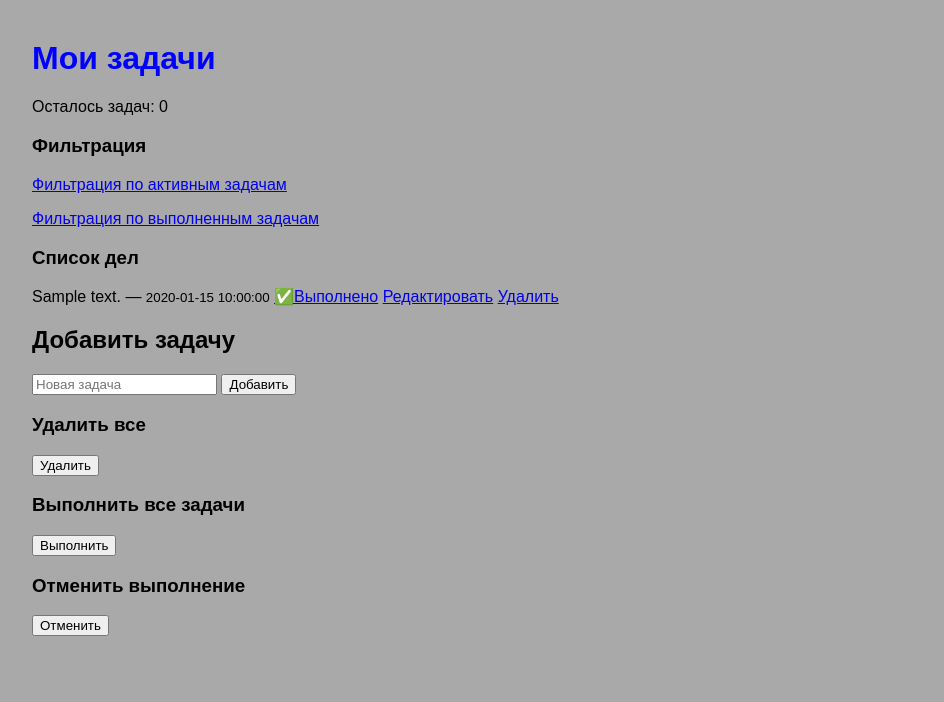
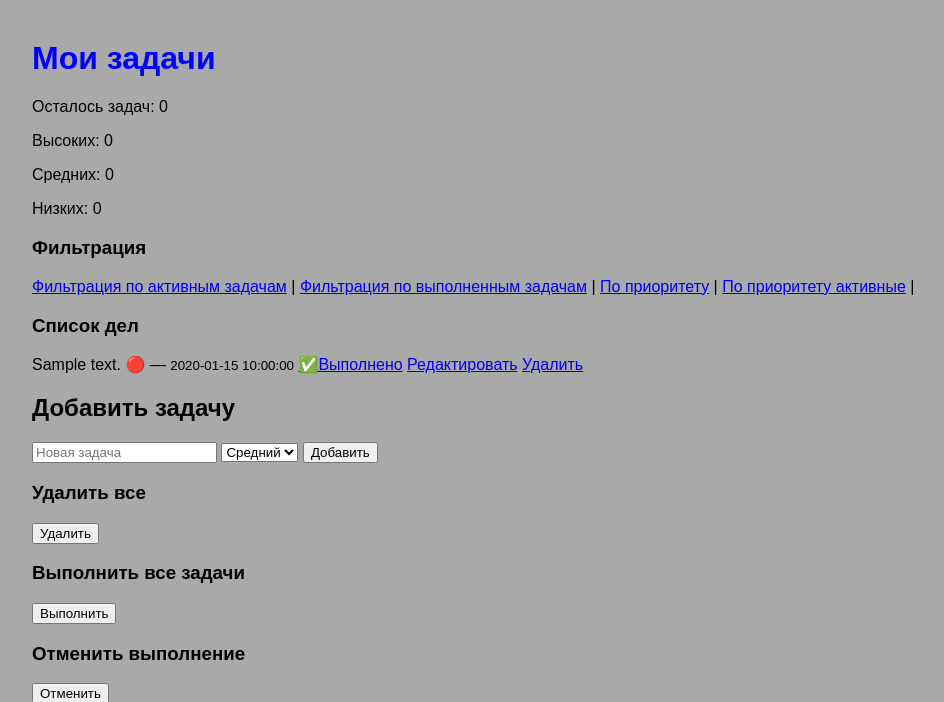
Before and after one commit to Shadowewe/Flask-, a Flask app: template todo_app/templates/index.html in a window 1280 px wide. Shown: the top 702 px of the page, without its empty margins (8-952 px from the left). Run offline with Flask 3, Linux system fonts and the light colour scheme; the template is opened without the code that fills it: most values are stand-ins (such as "Sample title", 1, 10 or a date in 2020).

Commit message:
Практическая 6, кроме индивидуального задания 3

```diff
--- a/todo_app/app.py
+++ b/todo_app/app.py
@@ -25,12 +25,19 @@ def index():
 
 @app.route('/add', methods=['POST'])
 def add_task():
-    new_task = request.form['task']
-    if new_task:
-          today = datetime.date.today().strftime('%Y-%m-%d')
-          tasks.append({'text': new_task, 'date': today, 'done': False})
-          save_tasks(tasks)
-    return redirect('/')
+   new_task = request.form.get('task')
+   priority = request.form.get('priority', 'средний')
+
+   if new_task:
+        today = datetime.date.today().strftime('%Y-%m-%d')
+        tasks.append({
+            'text': new_task,
+            'date': today,
+            'done': False,
+            'priority': priority
+        })
+        save_tasks(tasks)
+        return redirect('/')
 
 @app.route('/delete/<int:task_id>')
 def delete_task(task_id):
@@ -51,23 +58,26 @@ def edit_task(task_id):
     if task_id < 0 or task_id >= len(tasks):
         return "Задача не найдена", 404
 
+    task = tasks[task_id]
+
     if request.method == 'POST':
-        old_text = tasks[task_id]['text']
         new_text = request.form.get('task', '').strip()
+        new_priority = request.form.get('priority', 'средний')
+        old_text = task['text']
+        old_priority = task.get('priority', 'средний')
 
         if new_text == '':
-            return render_template('edit.html', task=['task.text'], message="Текст не может быть пустым!")
+            return render_template('edit.html', task=task, message='Текст не может быть пустым!')
 
-        if new_text == old_text:
-            return render_template('edit.html', task=['task.text'], message="Ничего не изменено")
+        if new_text == old_text and new_priority == old_priority:
+            return render_template('edit.html', task=task, message='Ничего не изменено')
 
-        if new_text:
-            tasks[task_id]['text'] = new_text
-            save_tasks(tasks)
+        task['text'] = new_text
+        task['priority'] = new_priority
+        save_tasks(tasks)
         return redirect('/')
-
     else:
-        return render_template('edit.html', task=tasks[task_id])
+        return render_template('edit.html', task=task)
 
 @app.route('/toggle/<int:task_id>')
 def toggle_task(task_id):
@@ -100,7 +110,30 @@ def undo_all():
     save_tasks(tasks)
     return redirect('/')
 
-#Доделать
+@app.route('/by_priority')
+def by_priority():
+    priority_order = {'высокий': 3, 'средний': 2, 'низкий': 1}
+
+    sorted_tasks = sorted(
+        tasks,
+        key = lambda task: priority_order.get(task.get('priority', 'средний')),
+        reverse = True
+    )
+
+    return render_template('index.html', tasks = sorted_tasks)
+
+@app.route('/by_priority_active')
+def by_priority_active():
+    priority_order = {'высокий': 3, 'средний': 2, 'низкий': 1}
+
+    sorted_tasks = sorted(
+        tasks,
+        key = lambda task: priority_order.get(task.get('priority', 'средний')),
+        reverse = True
+    )
+
+    filtered = [t for t in sorted_tasks if not t['done']]
+    return render_template('index.html', tasks=filtered)
 
 if __name__ == '__main__':
     app.run(debug=True)
--- a/todo_app/templates/index.html
+++ b/todo_app/templates/index.html
@@ -8,19 +8,49 @@
         ul { list-style: none; padding: 0; }
         li { margin: 10px 0; }
         h1 { color: blue; }
+        .high {color: red; }
+        .medium {color: yellow; }
+        .low {color: greenyellow; }
     </style>
 </head>
 <body>
     <h1>Мои задачи</h1>
     <p>Осталось задач: {{ tasks|selectattr('done', 'equalto', False)|list|length }}</p>
+    <p>Высоких: {{ tasks|selectattr('priority', 'equalto', 'высокий')|list|length }}</p>
+    <p>Средних: {{ tasks|selectattr('priority', 'equalto', 'средний')|list|length }}</p>
+    <p>Низких: {{ tasks|selectattr('priority', 'equalto', 'низкий')|list|length }}</p>
 
     <h3>Фильтрация</h3>
-    <a href="/active">Фильтрация по активным задачам</a> <p></p>
-    <a href="/completed">Фильтрация по выполненным задачам</a>
+    <p>
+        <a href="/active">Фильтрация по активным задачам</a> |
+        <a href="/completed">Фильтрация по выполненным задачам</a> |
+        <a href="/by_priority">По приоритету</a> |
+        <a href="/by_priority_active">По приоритету активные</a> |
+    </p>
 
     <h3>Список дел</h3>
 
     <ul>
+        <li class="
+            {% if task.priority == 'высокий' %}
+
+            {% elif task.priority == 'средний' %}medium
+
+            {% elif task.priority == 'низкий' %}low
+
+            {% endif %}
+
+        "></li>
+    </ul>
+
+    <ul>
+        <li class="
+            {% if task.priority == 'высокий' %}high
+            {% elif task.priority == 'средний' %}medium
+            {% elif task.priority == 'низкий' %}low
+            {% endif %}
+        ">
+
     {% for task in tasks %}
         <li>
             {% if task.done %}
@@ -28,6 +58,15 @@
             {% else %}
                 {{ task.text }}
             {% endif %}
+
+            {% if task.priority == 'высокий' %}
+                🔴
+            {% elif task.priority == 'средний' %}
+                🔴
+            {% else %}
+                🔴
+            {% endif %}
+
             — <small>{{ task.date }}</small>
             <a href="/toggle/{{ loop.index0 }}">✅Выполнено</a>
             <a href="/edit/{{ loop.index0 }}"> Редактировать</a>
@@ -39,6 +78,11 @@
     <h2>Добавить задачу</h2>
 <form method="POST" action="/add">
     <input type="text" name="task" placeholder="Новая задача" required>
+    <select name="priority">
+        <option value="высокий">Высокий</option>
+        <option value="средний" selected>Средний</option>
+        <option value="низкий">Низкий</option>
+    </select>
     <button type="submit">Добавить</button>
 </form>
 
```
Also changed, not shown: tasks.json (+22 -12 lines), todo_app/templates/edit.html (+8 -0 lines).
